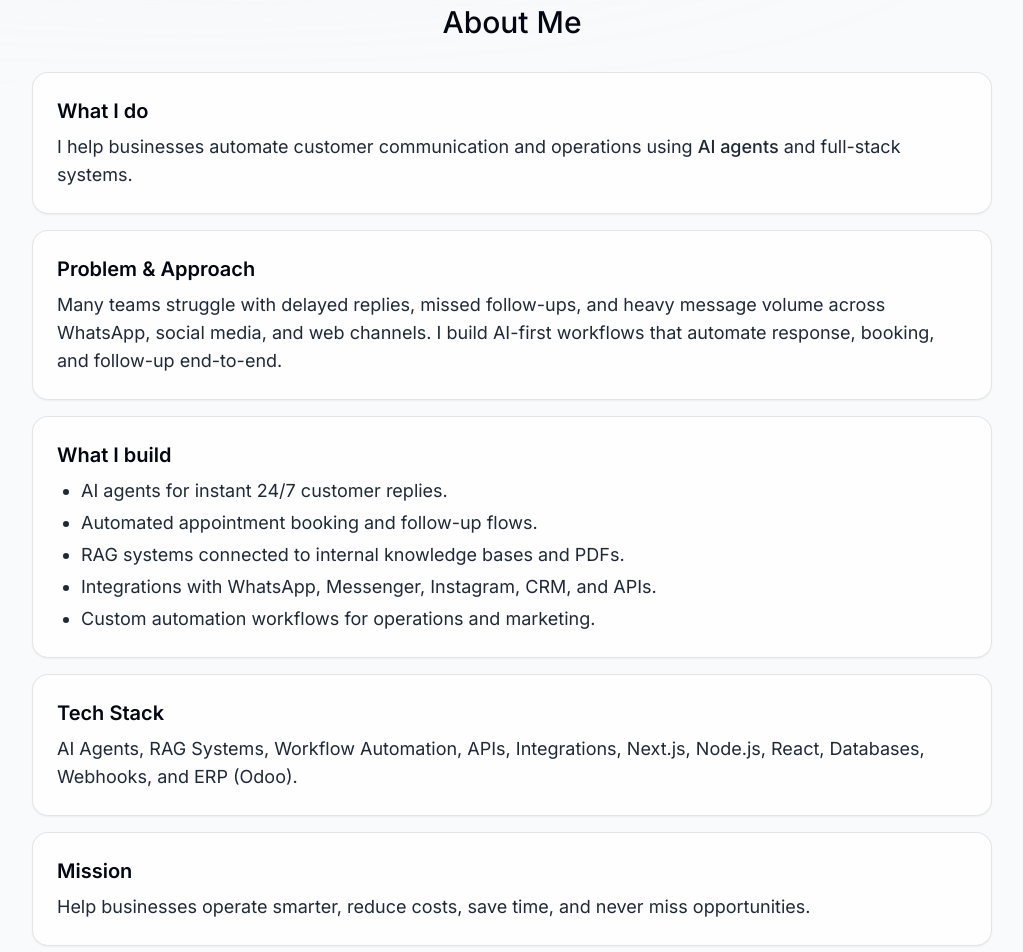
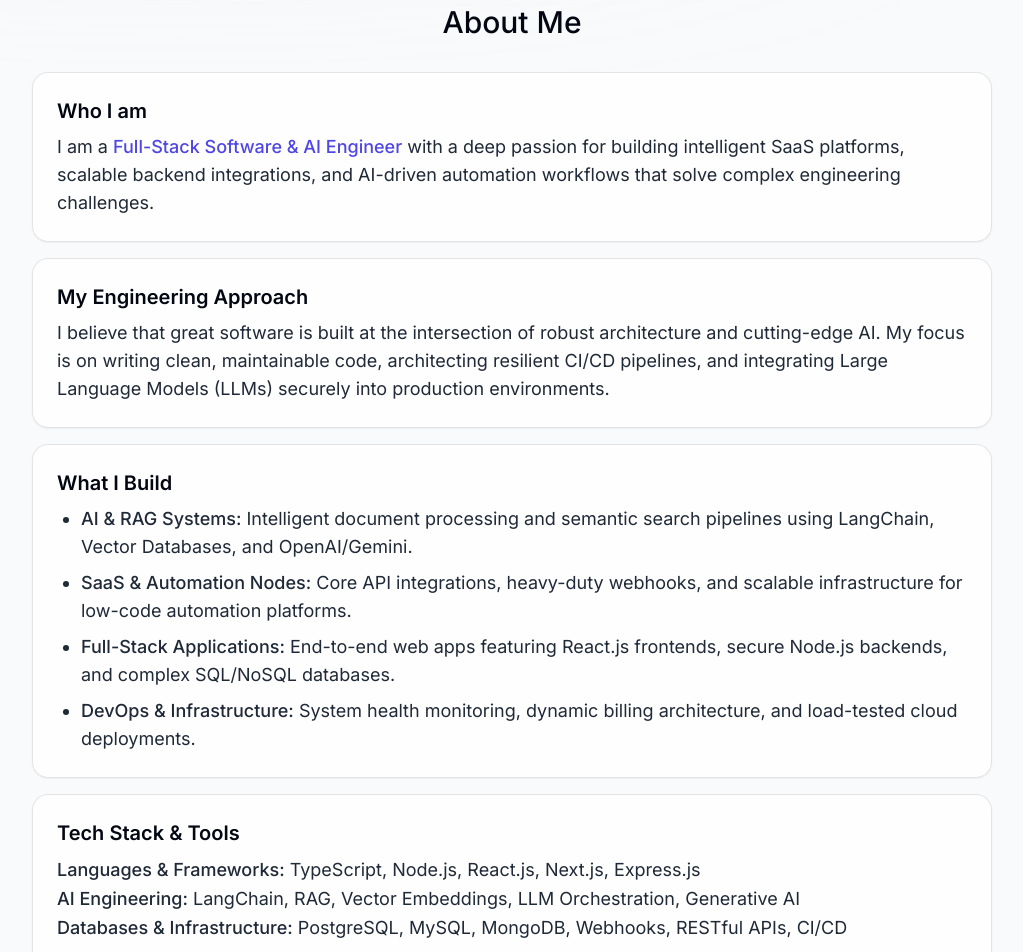
Before and after one commit to Yousefeslam214/Next.js-Portfolio, a Next.js app: page / in a window 1280 px wide. Shown: the part 820-1772 px from the top of the page, without its empty margins (128-1151 px from the left). Built offline with nearby package versions, Linux system fonts and the light colour scheme.

Commit message:
refactor: update personal branding and project page layout with enhanced content and styling

```diff
--- a/components/about.tsx
+++ b/components/about.tsx
@@ -19,48 +19,35 @@ export default function About() {
       <SectionHeading>About me</SectionHeading>
       <div className="space-y-4">
         <article className="rounded-2xl border border-black/10 bg-white/80 p-6 text-left shadow-sm dark:border-white/10 dark:bg-white/10">
-          <h3 className="mb-2 text-xl font-semibold">What I do</h3>
+          <h3 className="mb-2 text-xl font-semibold">Who I am</h3>
           <p className="text-lg text-gray-800 dark:text-white/80">
-            I help businesses automate customer communication and operations
-            using <span className="font-medium">AI agents</span> and full-stack
-            systems.
+            I am a <span className="font-medium text-indigo-600 dark:text-indigo-400">Full-Stack Software & AI Engineer</span> with a deep passion for building intelligent SaaS platforms, scalable backend integrations, and AI-driven automation workflows that solve complex engineering challenges.
           </p>
         </article>
 
         <article className="rounded-2xl border border-black/10 bg-white/80 p-6 text-left shadow-sm dark:border-white/10 dark:bg-white/10">
-          <h3 className="mb-2 text-xl font-semibold">Problem & Approach</h3>
+          <h3 className="mb-2 text-xl font-semibold">My Engineering Approach</h3>
           <p className="text-lg text-gray-800 dark:text-white/80">
-            Many teams struggle with delayed replies, missed follow-ups, and
-            heavy message volume across WhatsApp, social media, and web
-            channels. I build AI-first workflows that automate response,
-            booking, and follow-up end-to-end.
+            I believe that great software is built at the intersection of robust architecture and cutting-edge AI. My focus is on writing clean, maintainable code, architecting resilient CI/CD pipelines, and integrating Large Language Models (LLMs) securely into production environments.
           </p>
         </article>
 
         <article className="rounded-2xl border border-black/10 bg-white/80 p-6 text-left shadow-sm dark:border-white/10 dark:bg-white/10">
-          <h3 className="mb-2 text-xl font-semibold">What I build</h3>
-          <ul className="list-disc space-y-1 pl-6 text-lg text-gray-800 dark:text-white/80">
-            <li>AI agents for instant 24/7 customer replies.</li>
-            <li>Automated appointment booking and follow-up flows.</li>
-            <li>RAG systems connected to internal knowledge bases and PDFs.</li>
-            <li>Integrations with WhatsApp, Messenger, Instagram, CRM, and APIs.</li>
-            <li>Custom automation workflows for operations and marketing.</li>
+          <h3 className="mb-2 text-xl font-semibold">What I Build</h3>
+          <ul className="list-disc space-y-2 pl-6 text-lg text-gray-800 dark:text-white/80">
+            <li><span className="font-medium">AI & RAG Systems:</span> Intelligent document processing and semantic search pipelines using LangChain, Vector Databases, and OpenAI/Gemini.</li>
+            <li><span className="font-medium">SaaS & Automation Nodes:</span> Core API integrations, heavy-duty webhooks, and scalable infrastructure for low-code automation platforms.</li>
+            <li><span className="font-medium">Full-Stack Applications:</span> End-to-end web apps featuring React.js frontends, secure Node.js backends, and complex SQL/NoSQL databases.</li>
+            <li><span className="font-medium">DevOps & Infrastructure:</span> System health monitoring, dynamic billing architecture, and load-tested cloud deployments.</li>
           </ul>
         </article>
 
         <article className="rounded-2xl border border-black/10 bg-white/80 p-6 text-left shadow-sm dark:border-white/10 dark:bg-white/10">
-          <h3 className="mb-2 text-xl font-semibold">Tech Stack</h3>
-          <p className="text-lg text-gray-800 dark:text-white/80">
-            AI Agents, RAG Systems, Workflow Automation, APIs, Integrations,
-            Next.js, Node.js, React, Databases, Webhooks, and ERP (Odoo).
-          </p>
-        </article>
-
-        <article className="rounded-2xl border border-black/10 bg-white/80 p-6 text-left shadow-sm dark:border-white/10 dark:bg-white/10">
-          <h3 className="mb-2 text-xl font-semibold">Mission</h3>
-          <p className="text-lg text-gray-800 dark:text-white/80">
-            Help businesses operate smarter, reduce costs, save time, and never
-            miss opportunities.
+          <h3 className="mb-2 text-xl font-semibold">Tech Stack & Tools</h3>
+          <p className="text-lg leading-relaxed text-gray-800 dark:text-white/80">
+            <span className="font-medium">Languages & Frameworks:</span> TypeScript, Node.js, React.js, Next.js, Express.js<br />
+            <span className="font-medium">AI Engineering:</span> LangChain, RAG, Vector Embeddings, LLM Orchestration, Generative AI<br />
+            <span className="font-medium">Databases & Infrastructure:</span> PostgreSQL, MySQL, MongoDB, Webhooks, RESTful APIs, CI/CD
           </p>
         </article>
       </div>
--- a/components/intro.tsx
+++ b/components/intro.tsx
@@ -57,10 +57,11 @@ export default function Intro() {
         className="mb-10 mt-4 px-4 text-2xl font-medium !leading-[1.5] sm:text-4xl"
         initial={{ opacity: 0, y: 100 }}
         animate={{ opacity: 1, y: 0 }}>
-        <span className="font-bold">Hello, I'm Yousef.</span>{" "}
-        <span className="font-bold">AI Automation Engineer</span> and{" "}
-        <span className="font-bold">Full-Stack Engineer</span> building AI
-        agents and smart automation workflows for real business operations.
+        <span className="font-bold">Hello, I'm Yousef.</span> I'm a{" "}
+        <span className="font-bold">Full-Stack Software Engineer</span>
+        {/* <span className="font-bold underline decoration-indigo-500 underline-offset-4">AI Agents</span> and{" "} */}
+        {/* <span className="font-bold underline decoration-indigo-500 underline-offset-4">Workflow Automation</span> */}
+        . I build robust SaaS platforms, intelligent CRMs, and complex API integrations that drive real business impact.
       </motion.h1>
 
       <motion.div
```
